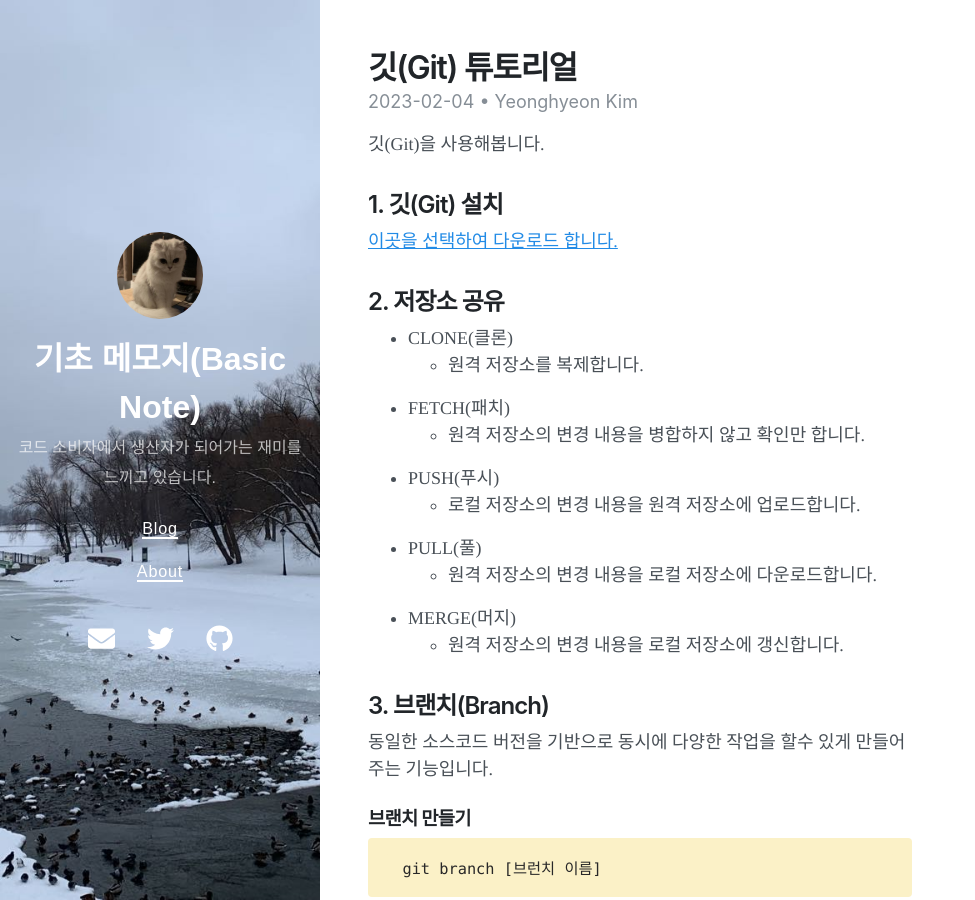
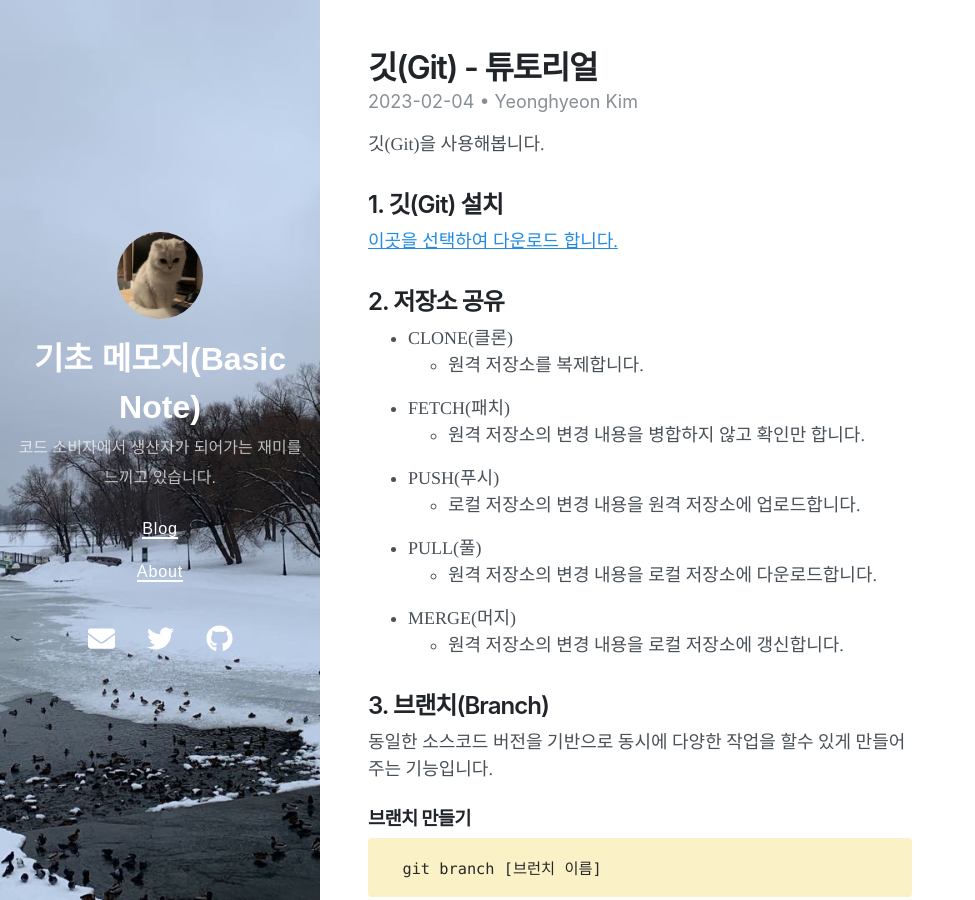
Before and after one commit to yeong-hyeon-kim/yeong-hyeon-kim.github.io, a Jekyll site: the page built from _posts/2023-02-04-Git-Tutorial.md, in a window 1280 px wide and 900 px high. Shown: the whole window, without its empty margins (0-975 px from the left). Built offline with Jekyll 4.4.1, drawn with Linux system fonts in a browser that asks for light colours; nearby versions of some CDN libraries.

```diff
--- a/_posts/2023-02-04-Git-Tutorial.md
+++ b/_posts/2023-02-04-Git-Tutorial.md
@@ -1,6 +1,6 @@
 ---
 layout: post
-title:  "깃(Git) 튜토리얼"
+title:  "깃(Git) - 튜토리얼"
 crawlertitle: "Tutorial Git"
 summary: "Tutorial Git "
 date:   2023-02-04 10:00:00 +0900
```
